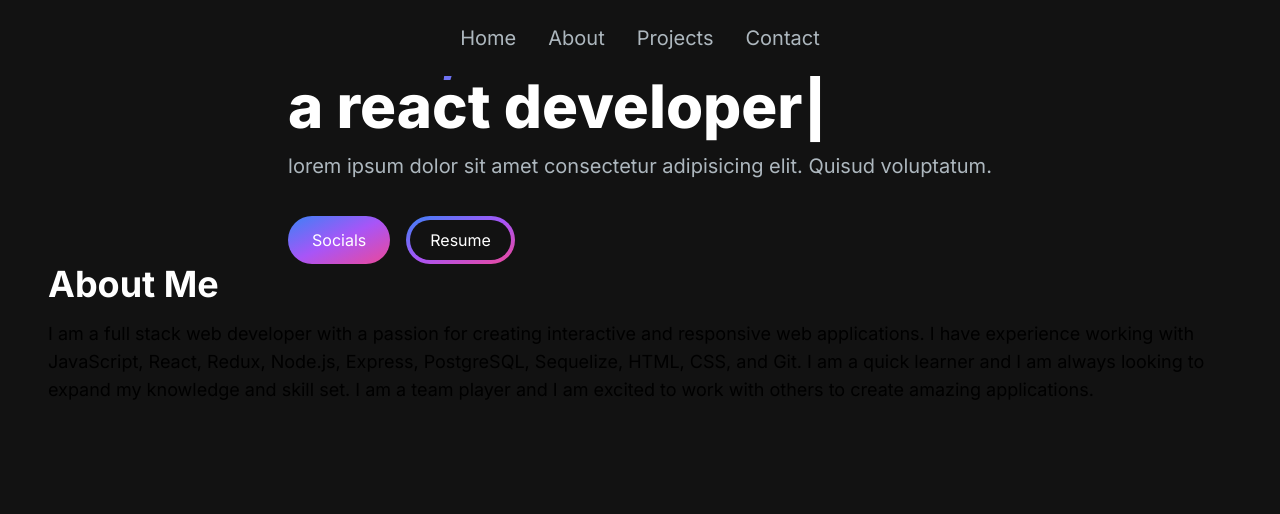
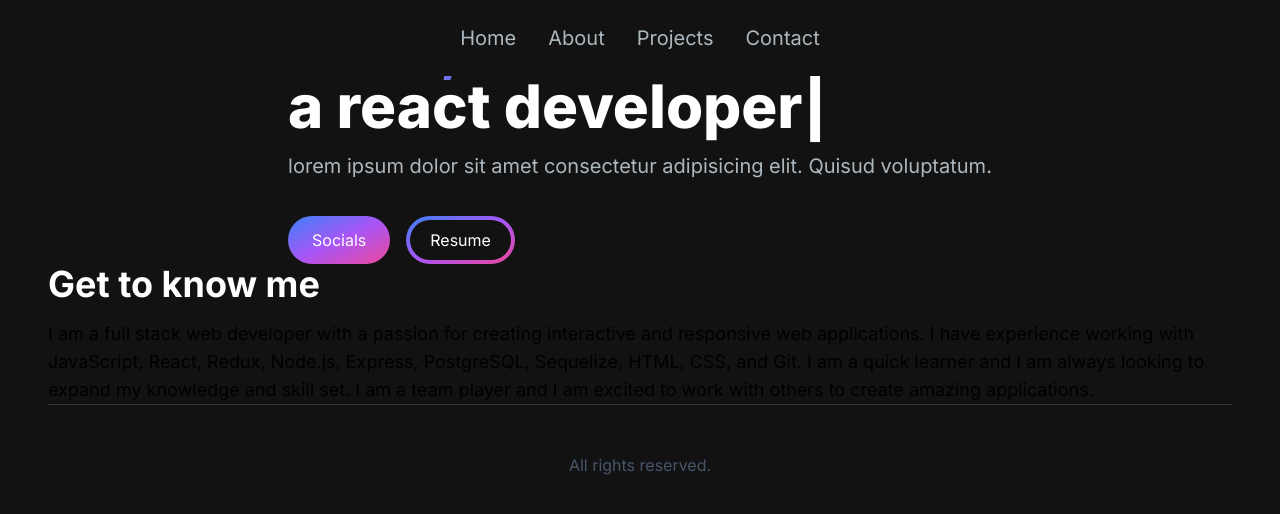
Before and after one commit to AustinRado/portfolio, a Next.js app: page / in a window 1280 px wide. Shown: the top 514 px of the page. Built offline with nearby package versions, Linux system fonts and the light colour scheme.

Commit message:
centered the menu

```diff
--- a/app/components/About.jsx
+++ b/app/components/About.jsx
@@ -3,9 +3,9 @@
 const About = () => {
   return (
    <section>
-   <div className=''>
+   <div className=' '>
     <div className="mt-4 md:mt-0 text-left flex flex-col h-full">
-        <h2 className="text-4xl font-bold text-white mb-4">About Me</h2>
+        <h2 className="text-4xl font-bold text-white mb-4">Get to know me</h2>
         <p className="text-base lg:text-lg">
             I am a full stack web developer with a passion for creating
             interactive and responsive web applications. I have experience
--- /dev/null
+++ b/app/components/Footer.jsx
@@ -0,0 +1,13 @@
+import React from "react";
+
+const Footer = () => {
+  return (
+    <footer className="footer border z-10 border-t-[#33353F] border-l-transparent border-r-transparent text-white">
+      <div className="container p-12 flex justify-center">
+        <p className="text-slate-600">All rights reserved.</p>
+      </div>
+    </footer>
+  );
+};
+
+export default Footer;
--- a/app/page.js
+++ b/app/page.js
@@ -2,6 +2,7 @@
 import HeroSection from './components/HeroSection'
 import NavBar from './components/NavBar'
 import About from './components/About'
+import Footer from './components/Footer'
 
 export default function Home() {
   return (
@@ -10,6 +11,7 @@
       <div className='container mx-auto px-12 py-4'>
       <HeroSection />
       <About/>
+      <Footer/>
       </div>
     </main>
   )
```
